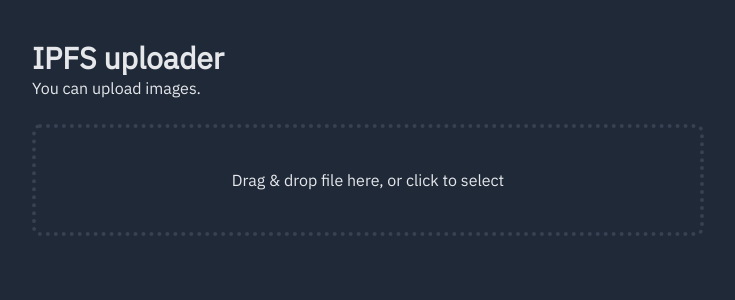
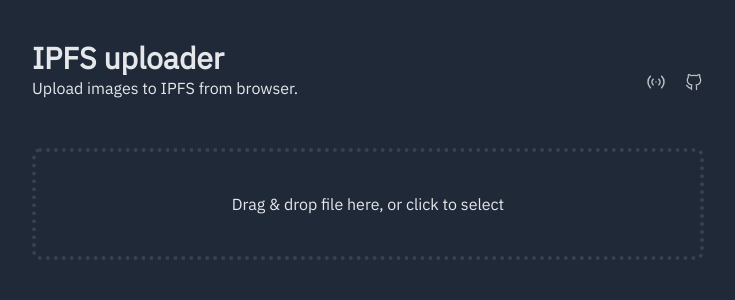
Before and after one commit to sasicodes/ipfs.sasi.codes, a React (Vite) app: page / in a window 1280 px wide. Shown: the top 300 px of the page, without its empty margins (272-1007 px from the left). Built offline with nearby package versions, Linux system fonts and the light colour scheme.

Commit message:
feat: Gateway list

```diff
--- a/index.html
+++ b/index.html
@@ -10,21 +10,21 @@
     <meta content="#ffffff" name="theme-color" />
     <meta content="#da532c" name="msapplication-TileColor" />
     <meta name="robots" content="follow, index" />
-    <meta content="Upload files into IPFS via browser" name="description" />
+    <meta content="Upload files into IPFS from browser" name="description" />
     <meta property="og:url" content="https://ipfs.sasi.codes" />
     <link rel="canonical" href="https://ipfs.sasi.codes" />
     <meta property="og:type" content="website" />
     <meta property="og:site_name" content="sasicodes" />
     <meta
       property="og:description"
-      content="Upload files into IPFS via browser"
+      content="Upload files into IPFS from browser"
     />
     <meta property="og:title" content="IPFS file uploader" />
     <meta property="og:image" content="https://sasi.codes/images/banner.png" />
     <meta name="twitter:card" content="summary_large_image" />
     <meta name="twitter:site" content="@sasicodes" />
     <meta name="twitter:title" content="IPFS uploader" />
-    <meta name="twitter:description" content="Upload files into IPFS via browser" />
+    <meta name="twitter:description" content="Upload files into IPFS from browser" />
     <meta name="twitter:image" content="https://sasi.codes/images/banner.png" />
     <title>IPFS Uploader</title>
   </head>
--- a/src/App.tsx
+++ b/src/App.tsx
@@ -35,13 +35,71 @@ function App() {
     onDropRejected,
     accept: '.png,.jpg,.jpeg,.gif',
     maxFiles: 1,
-    maxSize: 100000000  // 100 MB
+    maxSize: 100000000 // 100 MB
   })
 
   return (
     <div>
-      <h1 className="text-3xl font-bold">IPFS uploader</h1>
-      <p className="mb-5 text-base md:mb-6">You can upload images.</p>
+      <div className="flex justify-between items-center">
+        <div>
+          <h1 className="text-3xl font-bold">IPFS uploader</h1>
+          <p className="mb-5 text-base md:mb-6">
+            Upload images to IPFS from browser.
+          </p>
+        </div>
+        <div className="flex space-x-4">
+          <a
+            title="Gateway List"
+            href="https://ipfs.github.io/public-gateway-checker"
+            target="_blank"
+            className="flex items-center"
+            rel="noreferrer"
+          >
+            <svg
+              xmlns="http://www.w3.org/2000/svg"
+              width="44"
+              height="44"
+              viewBox="0 0 24 24"
+              stroke-width="1.5"
+              stroke="#ffffff"
+              className="w-6 h-6 opacity-70 hover:opacity-100"
+              fill="none"
+              strokeLinecap="round"
+              strokeLinejoin="round"
+            >
+              <path stroke="none" d="M0 0h24v24H0z" fill="none" />
+              <line x1="12" y1="12" x2="12" y2="12.01" />
+              <path d="M14.828 9.172a4 4 0 0 1 0 5.656" />
+              <path d="M17.657 6.343a8 8 0 0 1 0 11.314" />
+              <path d="M9.168 14.828a4 4 0 0 1 0 -5.656" />
+              <path d="M6.337 17.657a8 8 0 0 1 0 -11.314" />
+            </svg>
+          </a>
+          <a
+            title="Source Code"
+            href="https://github.com/sasicodes/ipfs.sasi.codes"
+            className="flex items-center"
+            target="_blank"
+            rel="noreferrer"
+          >
+            <svg
+              xmlns="http://www.w3.org/2000/svg"
+              width="44"
+              height="44"
+              className="w-5 h-5 opacity-70 hover:opacity-100"
+              viewBox="0 0 24 24"
+              strokeWidth="1.5"
+              stroke="#ffffff"
+              fill="none"
+              strokeLinecap="round"
+              strokeLinejoin="round"
+            >
+              <path stroke="none" d="M0 0h24v24H0z" fill="none" />
+              <path d="M9 19c-4.3 1.4 -4.3 -2.5 -6 -3m12 5v-3.5c0 -1 .1 -1.4 -.5 -2c2.8 -.3 5.5 -1.4 5.5 -6a4.6 4.6 0 0 0 -1.3 -3.2a4.2 4.2 0 0 0 -.1 -3.2s-1.1 -.3 -3.5 1.3a12.3 12.3 0 0 0 -6.2 0c-2.4 -1.6 -3.5 -1.3 -3.5 -1.3a4.2 4.2 0 0 0 -.1 3.2a4.6 4.6 0 0 0 -1.3 3.2c0 4.6 2.7 5.7 5.5 6c-.6 .6 -.6 1.2 -.5 2v3.5" />
+            </svg>
+          </a>
+        </div>
+      </div>
       <div
         {...getRootProps()}
         className={`${
@@ -60,7 +118,9 @@ function App() {
       {ipfsData ? (
         <div className="mt-16 bg-gray-800 rounded-lg">
           <div className="flex items-center justify-between mb-4">
-            <span className="select-all overflow-hidden truncate">{ipfsData.hash}</span>
+            <span className="select-all overflow-hidden truncate">
+              {ipfsData.hash}
+            </span>
             <CopyToClipboard
               text={ipfsData.hash}
               onCopy={() => toast.success('Hash copied 🎉')}
```
